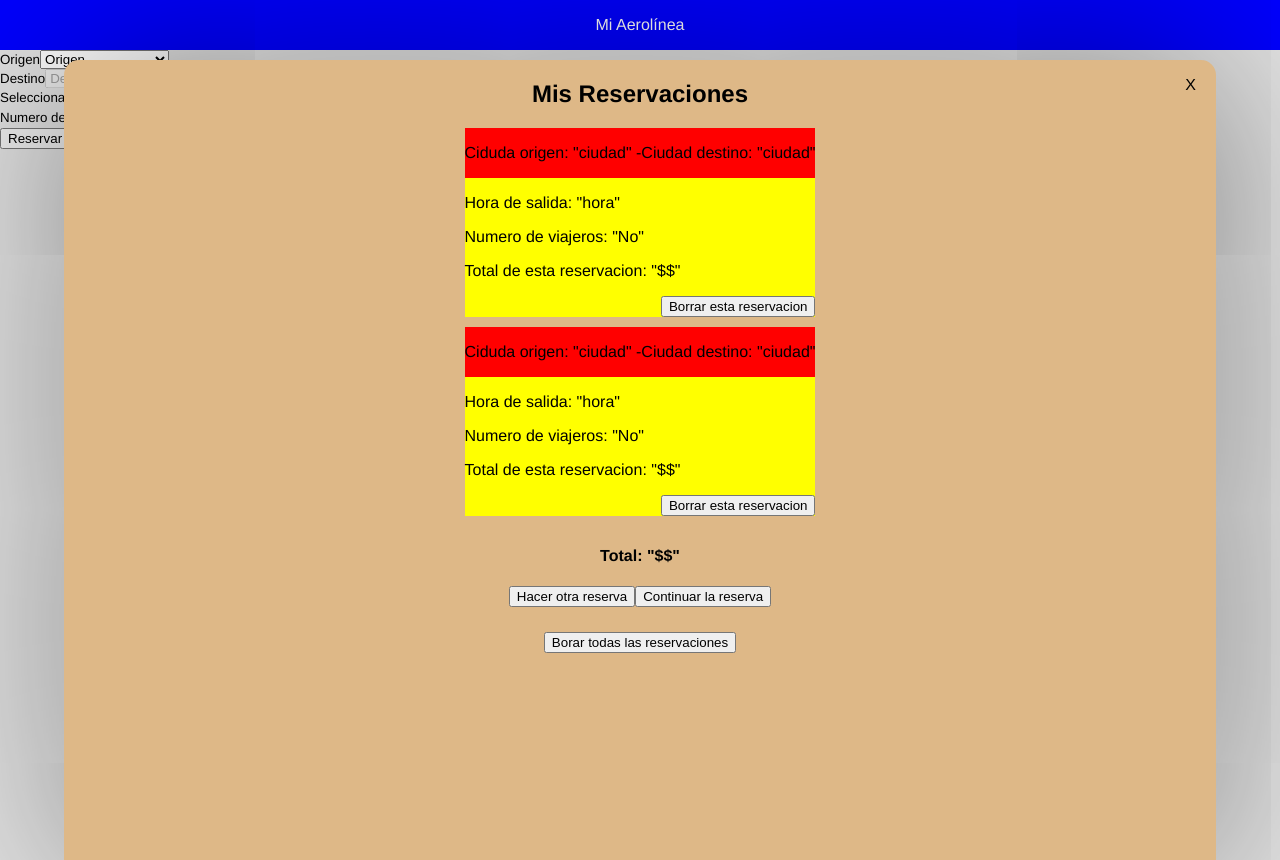
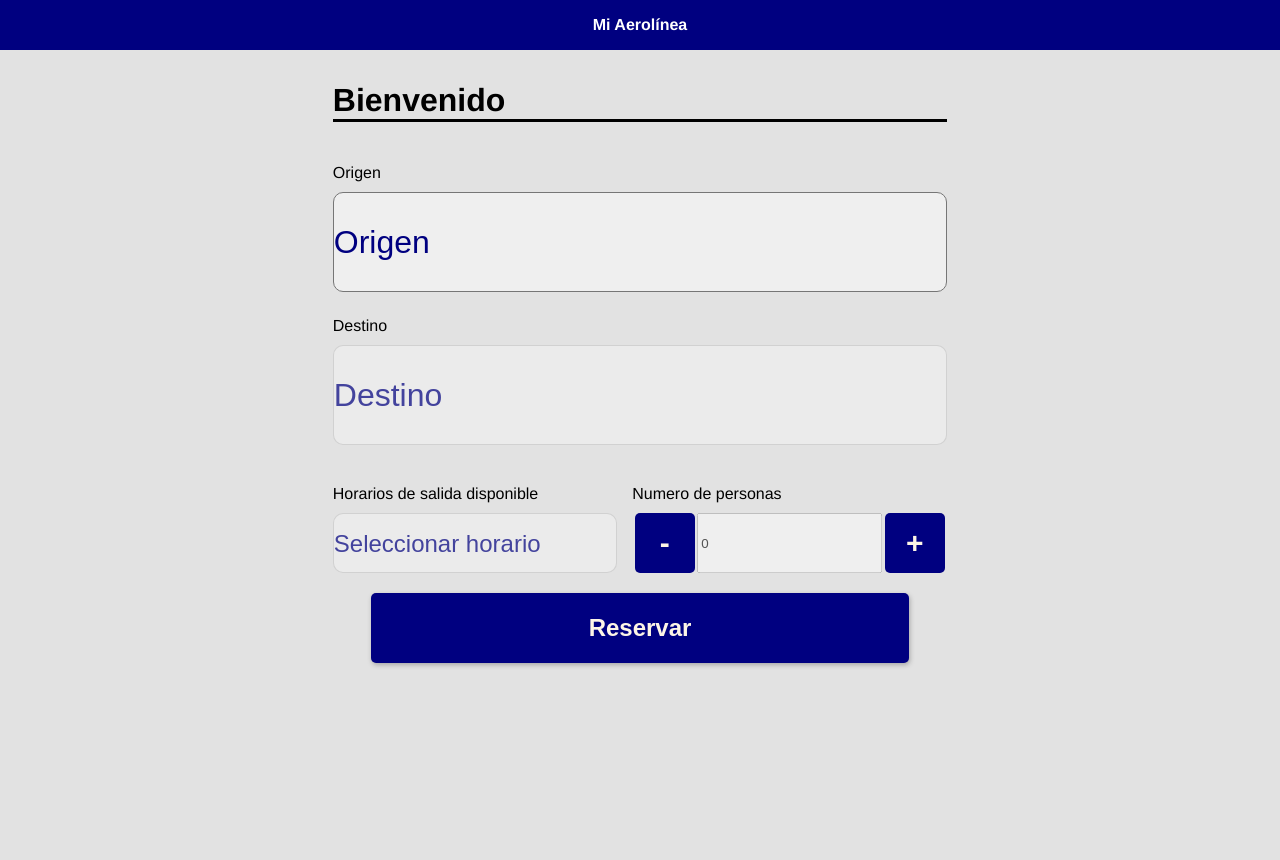
Before and after one commit to rigobertoalag/mi-aerolinea-rigoalag, a React (Create React App) app: page / in a window 1280 px wide. Built offline with nearby package versions, Linux system fonts and the light colour scheme.

Commit message:
styles to homepage and reservations

```diff
--- a/public/index.html
+++ b/public/index.html
@@ -24,6 +24,9 @@
       work correctly both with client-side routing and a non-root public URL.
       Learn how to configure a non-root public URL by running `npm run build`.
     -->
+
+    <link href="https://fonts.googleapis.com/icon?family=Material+Icons"
+      rel="stylesheet">
     <title>React App</title>
   </head>
   <body>
--- a/src/components/HomePage/HomePage.jsx
+++ b/src/components/HomePage/HomePage.jsx
@@ -1,4 +1,5 @@
 import React, { useState, useEffect } from "react";
+import style from './HomePage.module.css'
 import Reservations from "../Reservations";
 
 import data from "../data";
@@ -25,43 +26,49 @@ const HomePage = () => {
   };
 
   return (
-    <div>
-      <div>
-        <div>
-          <small>Origen</small>
-          <select name="ori" onChange={(e) => setOrigin(e.target.value)}>
+    <div className={style.container}>
+      <div className={style.homeContainer}>
+        <h3 className={style.welcomeTitle}>Bienvenido</h3>
+        <div className={style.originContainer}>
+          <small className={style.smallText}>Origen</small>
+          <select name="ori" onChange={(e) => setOrigin(e.target.value)} className={style.selectOrigin}>
+            <option value="default" selected="selected">
+              Origen
+            </option>
             {data.map((d) => (
               <option value={d.destination} key={d.id}>
                 {d.destination}
               </option>
             ))}
-            <option value="default" selected="selected">
-              Origen
-            </option>
           </select>
         </div>
 
-        <div>
-          <small>Destino</small>
+        <div className={style.destinationContainer}>
+          <small className={style.smallText}>Destino</small>
           <select
             name="des"
             onChange={(e) => setDestination(e.target.value)}
+            className={style.selectDestination}
             disabled={origin ? false : true}
           >
+            <option value="default" selected="selected">
+              Destino
+            </option>
             {data.map((d) => (
               <option value={d.id} key={d.id}>
                 {d.destination}
               </option>
             ))}
-            <option value="default" selected="selected">
-              Destino
-            </option>
           </select>
         </div>
 
-        <div>
-          <small>Selecciona el horario</small>
-          <select name="select" disabled={destination ? false : true}>
+        <div className={style.dateAndPerson}>
+          <div className={style.dateContainer}>
+            <small className={style.smallText}>Horarios de salida disponible</small>
+            <select name="select" disabled={destination ? false : true} className={style.dateSelect}>
+              <option value="default" selected="selected">
+                Seleccionar horario
+              </option>
               {destination
                 ? dateById.map((e) =>
                   e.vuelos.map((date) => (
@@ -71,15 +78,15 @@ const HomePage = () => {
                   ))
                 )
                 : null}
-            <option value="default" selected="selected">
-              Seleccionar horario
-            </option>
             </select>
           </div>
 
-        <div>
-          <small>Numero de personas</small>
+          <div className={style.personContainer}>
+          <small className={style.smallText}>Numero de personas</small>
+
+            <div className={style.btnsInput}>
               <button
+                className={style.minorMayorBtn}
                 onClick={() => setPassengers(passengers - 1)}
                 disabled={passengers >= 1 ? false : true}
               >
@@ -87,6 +94,7 @@ const HomePage = () => {
               </button>
               <input value={passengers} disabled={true} />
               <button
+                className={style.minorMayorBtn}
                 onClick={() => setPassengers(passengers + 1)}
                 disabled={passengers >= 10 ? true : destination ? false : true}
               >
@@ -95,11 +103,13 @@ const HomePage = () => {
               {passengers >= 10 ? <p>¡Solo puedes comprar 10 boletos!</p> : null}
             </div>
           </div>
+        </div>
 
-      <button onClick={() => validData()}>Reservar</button>
+        <button onClick={() => validData()} className={style.reserveBtn}>Reservar</button>
+      </div>
 
       {/* <Reservations active={isActiveReservations} /> commented for testing */}
-      <Reservations active={true} />
+      <Reservations active={isActiveReservations} />
     </div>
   );
 };
--- a/src/components/HomePage/HomePage.module.css
+++ b/src/components/HomePage/HomePage.module.css
@@ -0,0 +1,119 @@
+.container {
+    height: 100vh;
+    width: 100%;
+    display: flex;
+    align-items: center;
+    justify-content: center;
+}
+
+.homeContainer {
+    width: 768px;
+    height: 100%;
+    display: flex;
+    flex-direction: column;
+    align-items: center;
+}
+
+.welcomeTitle {
+    font-family: Helvetica, sans-serif;
+    font-size: xx-large;
+    border-bottom: 3px solid black;
+    width: 80%;
+}
+
+.originContainer {
+    width: 80%;
+    display: flex;
+    flex-direction: column;
+    justify-content: center;
+    margin-bottom: 15px;
+}
+
+.destinationContainer {
+    width: 80%;
+    display: flex;
+    flex-direction: column;
+    justify-content: center;
+    margin-bottom: 30px;
+}
+
+select {
+    -moz-appearance: none;
+    -webkit-appearance: none;
+    border-radius: 10px;
+    color: navy;
+}
+
+.selectOrigin {
+    height: 100px;
+    font-size: xx-large;
+    width: 100%;
+}
+
+.selectDestination {
+    height: 100px;
+    font-size: xx-large;
+    width: 100%;
+}
+
+.smallText {
+    margin: 10px 0px;
+    font-size: medium;
+}
+
+.dateContainer {
+    width: 100%;
+    display: flex;
+    flex-direction: column;
+}
+
+.dateSelect {
+    height: 60px;
+    width: 95%;
+    font-size: x-large;
+}
+
+.dateAndPerson {
+    display: flex;
+    flex-direction: row;
+    align-content: center;
+    justify-content: center;
+    width: 80%;
+}
+
+.personContainer {
+    display: flex;
+    flex-direction: column;
+    width: 100%;
+}
+
+.btnsInput {
+    display: flex;
+    flex-direction: row;
+    width: 100%;
+}
+
+.minorMayorBtn {
+    height: 60px;
+    width: 60px;
+    border: none;
+    background-color: navy;
+    color: oldlace;
+    font-size: 30px;
+    font-weight: bold;
+    border-radius: 5px;
+    margin: 0 2.5px;
+}
+
+.reserveBtn {
+    height: 70px;
+    width: 70%;
+    margin-top: 20px;
+    border: none;
+    font-size: x-large;
+    font-weight: bold;
+    background-color: navy;
+    color: oldlace;
+    border-radius: 5px;
+    box-shadow: 1px 2px 5px rgba(0, 0, 0, 0.262);
+}
--- a/src/components/NavBar.jsx
+++ b/src/components/NavBar.jsx
@@ -3,14 +3,14 @@ import React from 'react'
 const NavBar = () => {
   return (
     <div style={{
-        backgroundColor: 'blue',
+        backgroundColor: 'navy',
         width: '100%',
         height:50,
         margin:0,
         display: 'flex',
         justifyContent: 'center'
     }}>
-        <p style={{ color:'white' }}>Mi Aerolínea</p>
+        <p style={{ color:'white', fontWeight: 'bolder' }}>Mi Aerolínea</p>
     </div>
   )
 }
--- a/src/components/Reservations/Reservations.jsx
+++ b/src/components/Reservations/Reservations.jsx
@@ -13,7 +13,9 @@ const Reservations = ({ active }) => {
       style={{ display: isActive ? "flex" : "none" }}
       className={style.container}
     >
-      <h2>Mis Reservaciones</h2>
+      <div className={style.title}>
+        <h2>Mis Reservaciones</h2>
+      </div>
 
       <div className={style.infoContainer}>
         <div className={style.citiesContainer}>
@@ -26,7 +28,7 @@ const Reservations = ({ active }) => {
         <p>Total de esta reservacion: "$$"</p>
 
         <div className={style.deleteReservationContainer}>
-          <button className={style.deleteReservationBtn}>
+          <button className={style.deleteBtn}>
             Borrar esta reservacion
           </button>
         </div>
@@ -43,27 +45,31 @@ const Reservations = ({ active }) => {
         <p>Total de esta reservacion: "$$"</p>
 
         <div className={style.deleteReservationContainer}>
-          <button className={style.deleteReservationBtn}>
+          <button className={style.deleteBtn}>
             Borrar esta reservacion
           </button>
         </div>
       </div>
 
-      <h4>Total: "$$"</h4>
+      <div className={style.totalContainer}>
+        <h4>Total: "$$"</h4>
+        <p className={style.smallText}>*Los precios se muestran con IVA</p>
+      </div>
 
       <div className={style.bottomReservationBtnContainer}>
-        <button>Hacer otra reserva</button>
-        <button>Continuar la reserva</button>
+        <button className={style.outlineBtn}>Hacer otra reserva</button>
+        <button className={style.successBtn}>Continuar la reserva</button>
       </div>
 
-      <div className={style.cleanReservarion}>
-          <button>Borar todas las reservaciones</button>
+      <div className={style.cleanReservation}>
+        <button className={style.deleteReservationsBtn}>Borar todas las reservaciones</button>
       </div>
 
-      <div className={style.closeReservationContainer}>
-          <p>X</p>
+      <div className={style.closeReservationContainer} onClick={()=>setIsActive(false)}>
+        <span class="material-icons" style={{ cursor: 'pointer'}}>
+          close
+        </span>
       </div>
-      {/* <button onClick={()=>setIsActive(false)}>Cerrar reservaciones</button> commented for testing */}
     </div>
   );
 };
--- a/src/components/Reservations/Reservations.module.css
+++ b/src/components/Reservations/Reservations.module.css
@@ -14,18 +14,24 @@
 
     flex-direction: column;
     align-items: center;
-    background-color: burlywood;
+    background-color: #e2e2e2;
 }
 .citiesContainer{
     display: flex;
     flex-direction: row;
     margin:0;
     padding: 0;
-    background-color: red;
+    border-top-left-radius: 10px;
+    border-top-right-radius: 10px;
+    padding: 5px;
+    border-bottom: 1px solid rgba(128, 128, 128, 0.324);
 }
 .infoContainer{
-    background-color: yellow;
-    margin-bottom: 10px;
+    background-color: #d8d8d8;
+    margin-bottom: 15px;
+    border-radius: 10px;
+    padding: 10px;
+    box-shadow: 1px 2px 10px rgba(0, 0, 0, 0.221);
 }
 .deleteReservationContainer{
     display: flex;
@@ -40,12 +46,75 @@
     display: flex;
     flex-direction: row;
 }
-.cleanReservarion{
-    margin-top: 25px;
+.cleanReservation{
+    margin-top: 40px;
 }
-
 .closeReservationContainer{
     position: absolute;
-    top: 0px;
-    right: 20px;
+    top: 20px;
+    right: 30px;
 }
+.deleteBtn{
+    border: none;
+    padding: 9px;
+    font-size: small;
+    font-family: Arial, Helvetica, sans-serif;
+    background-color: firebrick;
+    color: white;
+    border-radius: 5px;
+    box-shadow: 1px 2px 5px rgba(0, 0, 0, 0.171);
+    cursor: pointer;
+}
+.outlineBtn{
+    padding: 9px;
+    font-size: small;
+    font-family: Arial, Helvetica, sans-serif;
+    border: 2px solid rgba(0, 0, 255, 0.509);
+    color: rgb(66, 60, 60);
+    background-color: #e2e2e2;
+    border-radius: 5px;
+    margin-right: 10px;
+    box-shadow: 1px 2px 5px rgba(0, 0, 0, 0.171);
+    cursor: pointer;
+}
+.successBtn{
+    border: none;
+    padding: 9px;
+    font-size: small;
+    font-family: Arial, Helvetica, sans-serif;
+    background-color: forestgreen;
+    color: white;
+    border-radius: 5px;
+    box-shadow: 1px 2px 5px rgba(0, 0, 0, 0.171);
+    cursor: pointer;
+}
+.deleteReservationsBtn{
+    display: flex;
+    flex-direction: column;
+    justify-items: center;
+    align-content: center;
+    border: none;
+    padding: 9px;
+    font-size: small;
+    font-family: Arial, Helvetica, sans-serif;
+    background-color: darkred;
+    color: white;
+    border-radius: 5px;
+    box-shadow: 1px 2px 5px rgba(0, 0, 0, 0.171);
+    cursor: pointer;
+}
+.title{
+    display: flex;
+    justify-content: center;
+    border-bottom: 1px solid rgba(0, 0, 0, 0.253);
+    width: 60%;
+    margin-bottom: 20px;
+}
+.totalContainer{
+    width: 350px;
+    font-size: x-large;
+}
+.smallText{
+    font-size: 12px;
+    padding: 0;
+}
```
Lines whose indentation alone changed are shown as unchanged.
